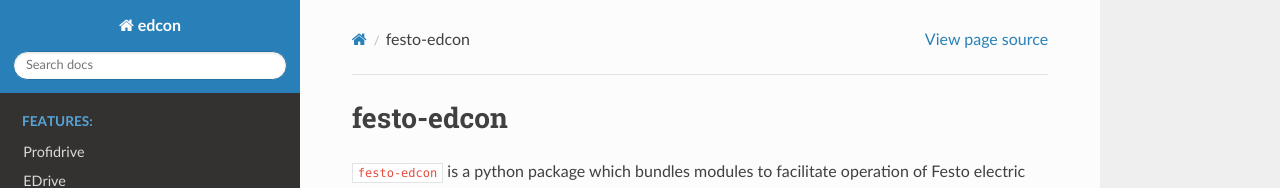
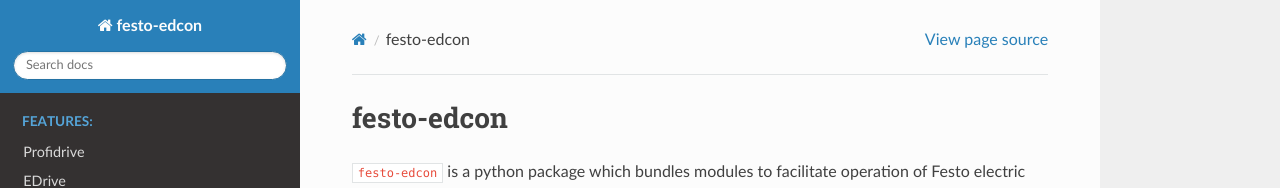
Before and after one commit to Festo-se/festo-edcon, a Sphinx documentation site: the page built from docs/source/index.rst, in a window 1280 px wide. Shown: the top 188 px of the page. Built offline with Sphinx 7.4.7 and the Read the Docs theme 2.0.0, drawn with Linux system fonts in a browser that asks for light colours; pages that are not in the unit, such as notebooks, are missing from menus.

Commit message:
Update conf.py

```diff
--- a/docs/source/conf.py
+++ b/docs/source/conf.py
@@ -17,7 +17,7 @@
 
 # -- Project information -----------------------------------------------------
 
-project = 'edcon'
+project = 'festo-edcon'
 copyright = '2022, Festo SE & Co. KG'
 author = 'Elias Rosch'
 
```
